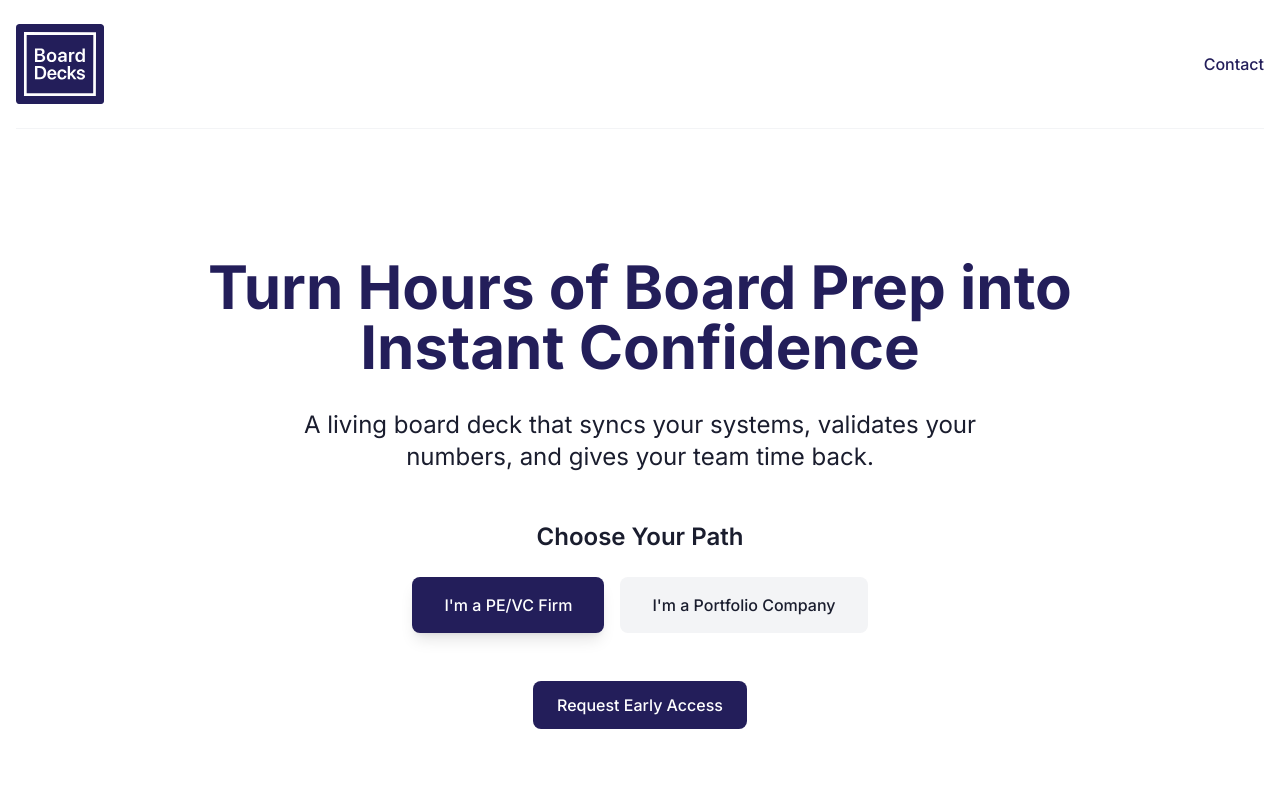
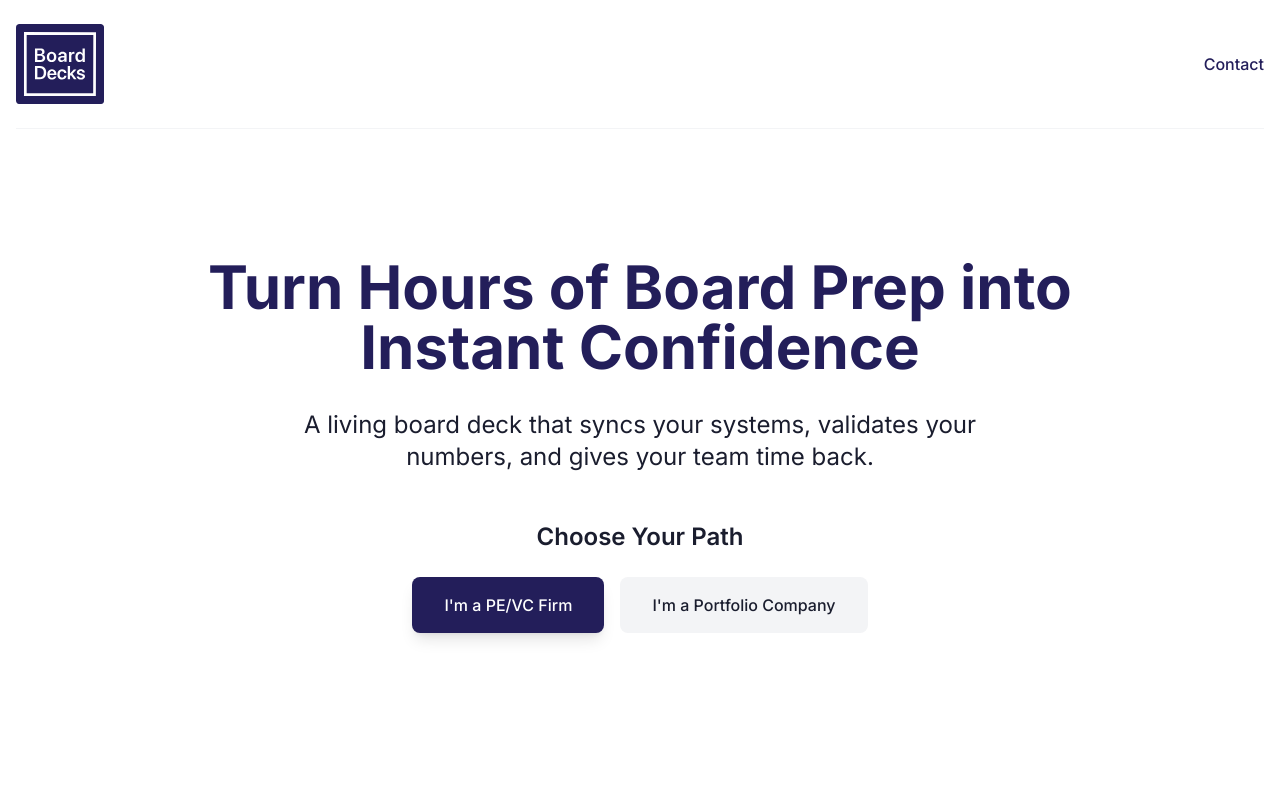
Before and after one commit to srakestraw/boarddecks-website, a Next.js app: page / in a window 1280 px wide. Shown: the top 800 px of the page. Built offline with nearby package versions, Linux system fonts and the light colour scheme.

Commit message:
Remove Request Early Access button from hero section
- Remove CTA button from hero section
- Keep early access form functionality intact
- Maintain clean hero layout with just title, subtitle, and audience selector
- Users can still access early access form at bottom of page

```diff
--- a/app/page.tsx
+++ b/app/page.tsx
@@ -160,17 +160,7 @@ export default function Home() {
             )}
           </div>
 
-          {/* CTA Button */}
-          <div className="flex justify-center mb-8">
-            <button
-              onClick={handleRequestAccess}
-              aria-expanded={showForm}
-              aria-controls="early-access-form"
-              className="bg-[#231e5a] text-white rounded-lg px-6 py-3 hover:bg-[#1a1645] transition-colors duration-200 font-medium"
-            >
-              Request Early Access
-            </button>
-          </div>
+
 
           {/* Early Access Form - Hidden initially */}
           {showForm && (
```
